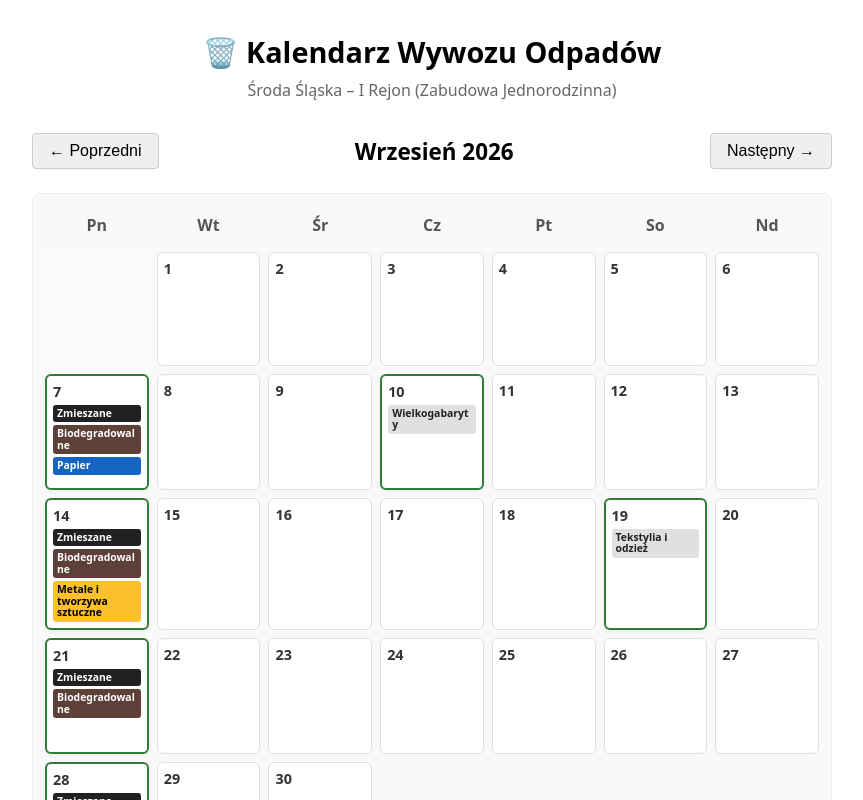
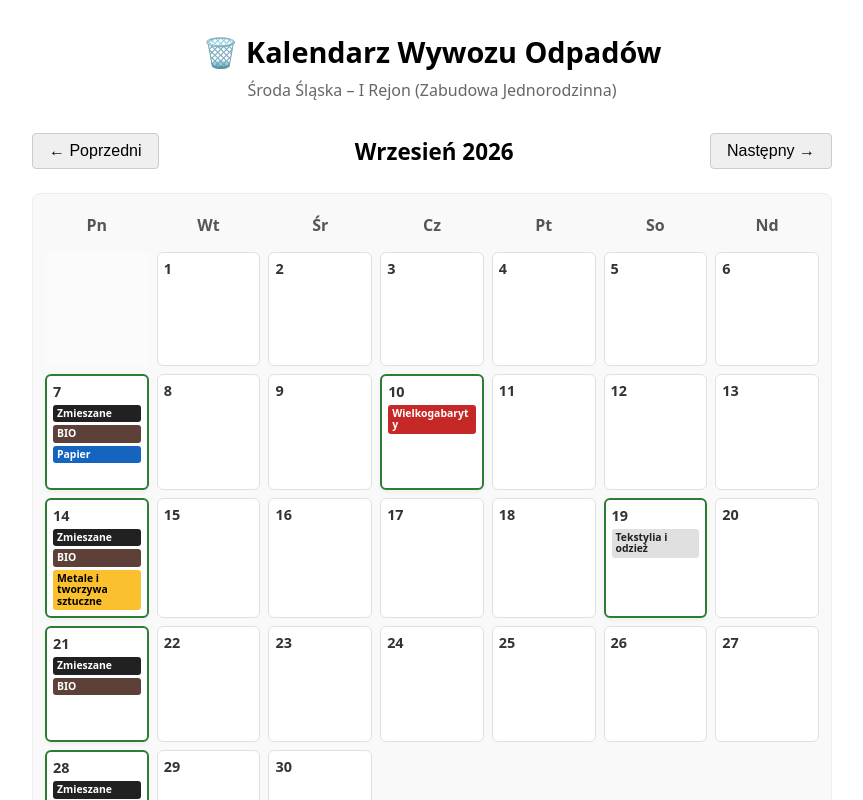
Before and after one commit to maciekptasior/trash_notifier, a Next.js app: page / in a window 1280 px wide. Shown: the top 800 px of the page, without its empty margins (208-1071 px from the left). Built offline with nearby package versions, Linux system fonts and the light colour scheme.

Commit message:
Update waste schedule categories and styles

```diff
--- a/app/page.tsx
+++ b/app/page.tsx
@@ -3,12 +3,12 @@
 import { useState } from 'react';
 
 const WASTE_SCHEDULE_REGION_1: Record<string, string[]> = {
-  '2026-09-07': ['Zmieszane', 'Biodegradowalne', 'Papier'],
+  '2026-09-07': ['Zmieszane', 'BIO', 'Papier'],
   '2026-09-10': ['Wielkogabaryty'],
-  '2026-09-14': ['Zmieszane', 'Biodegradowalne', 'Metale i tworzywa sztuczne'],
+  '2026-09-14': ['Zmieszane', 'BIO', 'Metale i tworzywa sztuczne'],
   '2026-09-19': ['Tekstylia i odzież'],
-  '2026-09-21': ['Zmieszane', 'Biodegradowalne'],
-  '2026-09-28': ['Zmieszane', 'Biodegradowalne', 'Metale i tworzywa sztuczne', 'Szkło'],
+  '2026-09-21': ['Zmieszane', 'BIO'],
+  '2026-09-28': ['Zmieszane', 'BIO', 'Metale i tworzywa sztuczne', 'Szkło'],
 };
 
 const MONTH_NAMES = [
@@ -24,7 +24,7 @@ function getTagStyle(item: string) {
   if (lower.includes('zmieszane')) {
     return { backgroundColor: '#212121', color: '#ffffff' };
   }
-  if (lower.includes('bio') || lower.includes('biodegradowalne')) {
+  if (lower.includes('bio')) {
     return { backgroundColor: '#5d4037', color: '#ffffff' };
   }
   if (lower.includes('metale') || lower.includes('tworzywa')) {
@@ -35,6 +35,9 @@ function getTagStyle(item: string) {
   }
   if (lower.includes('papier')) {
     return { backgroundColor: '#1565c0', color: '#ffffff' };
+  }
+  if (lower.includes('wielkogabaryty') || lower.includes('gabaryty')) {
+    return { backgroundColor: '#c62828', color: '#ffffff' };
   }
 
   return { backgroundColor: '#e0e0e0', color: '#212121' };
```
